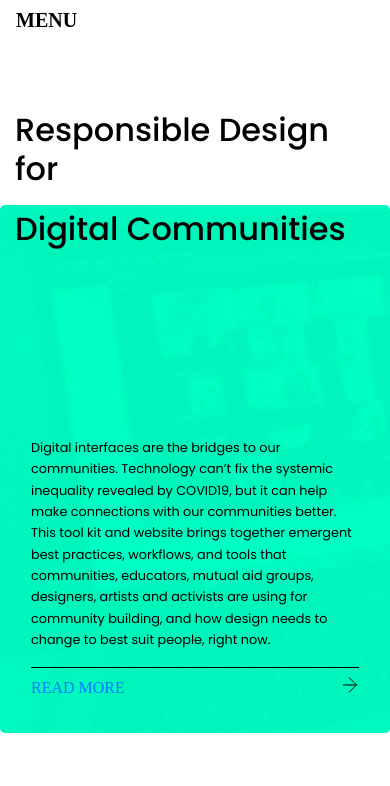
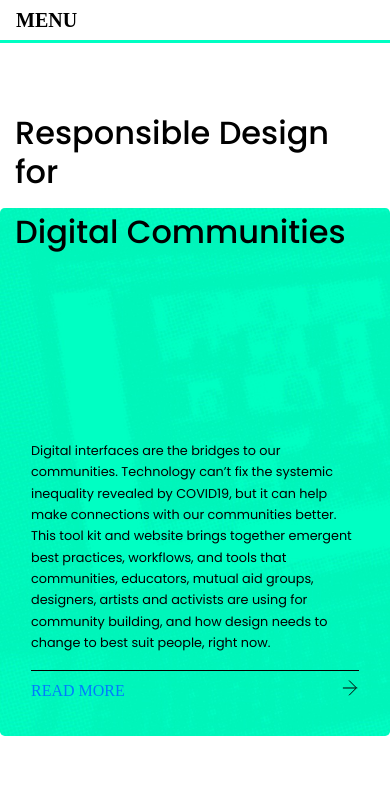
Before and after one commit to jaymollica/delight, a website built with Parcel: page index.html in a window 390 px wide. Shown: the top 786 px of the page. Built offline with nearby package versions, Linux system fonts and the light colour scheme; a web font is replaced by a local one.

Commit message:
mob menu border

```diff
--- a/sass/delight.scss
+++ b/sass/delight.scss
@@ -150,6 +150,7 @@ blockquote {
 
 nav.mobile {
 	background-color: white;
+	border-bottom: 3px solid $primary;
 
 	button {
 		font-family: Chivo;
```
Also changed, not shown: css/delight.css, 1 other file.
